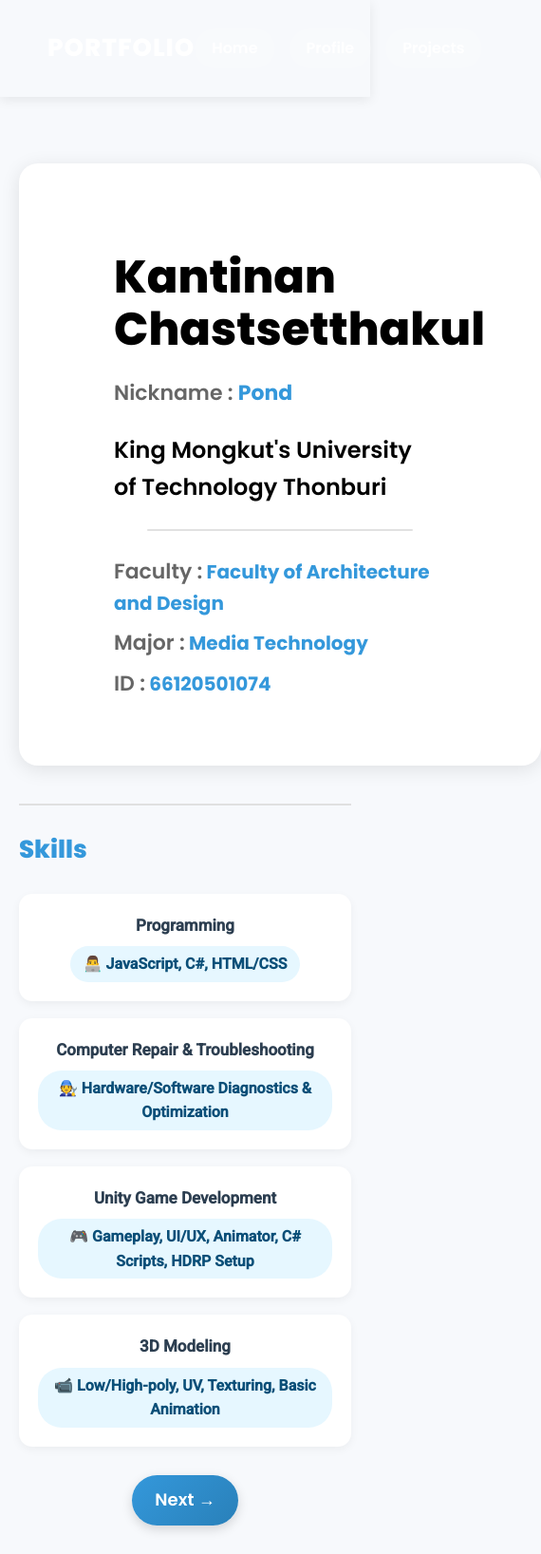
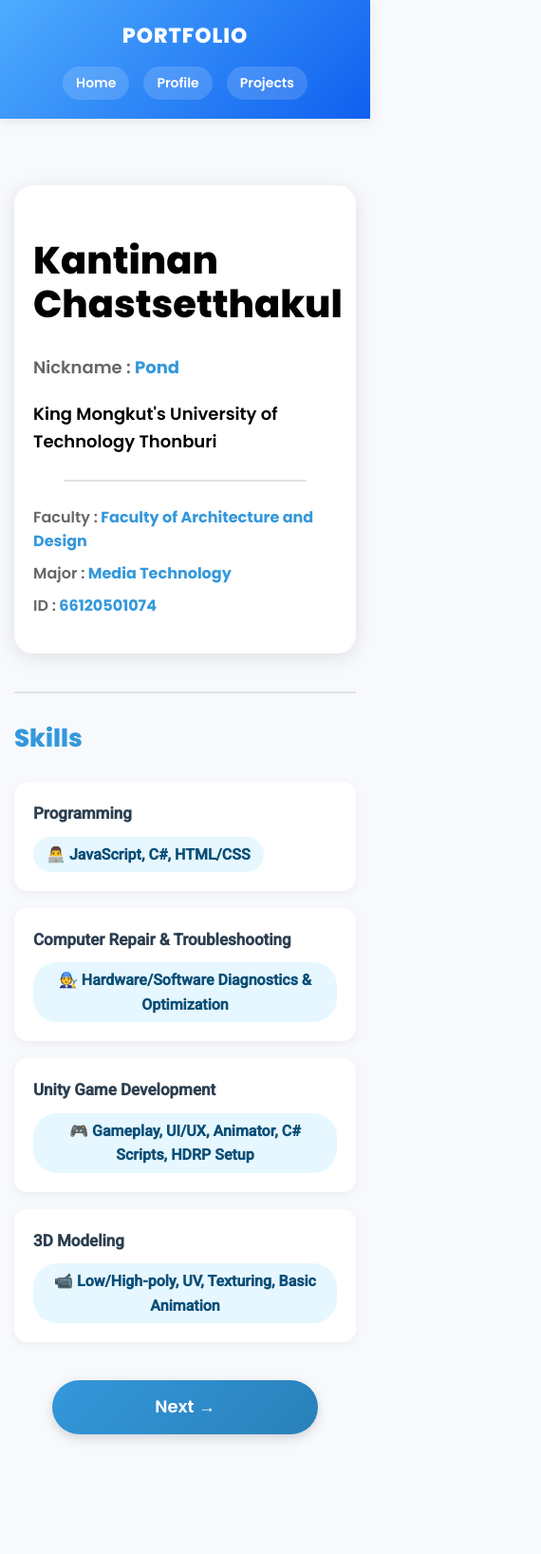
Before and after one commit to 12Pandaman/Portfolio-web-1074, a plain HTML site: page index.html in a window 390 px wide. Shown: the whole page at 95% size, 570 px wide, since content can reach past the window. After the commit the page ends 1540 px from the top, so only its background shows below. Drawn offline with Linux system fonts and the light colour scheme.

Commit message:
Add files via upload

```diff
--- a/style.css
+++ b/style.css
@@ -18,9 +18,9 @@ main {
 
 /* === HEADER === */
 .site-header {
-  background: linear-gradient(135deg, #4facfe);
+  background: linear-gradient(135deg, #4facfe, #0e60ef);
   color: #fff;
-  padding: 30px 0;
+  padding: 20px 0; /* ปรับ Padding เล็กน้อย */
   box-shadow: 0 3px 12px rgba(0, 0, 0, 0.08);
   position: sticky;
   top: 0;
@@ -30,7 +30,7 @@ main {
 .site-header .header-inner {
   max-width: 1000px;
   margin: 0 auto;
-  padding: 0 50px;
+  padding: 0 30px; /* ปรับ Padding ให้สอดคล้องกับ main */
   display: flex;
   align-items: center;
   justify-content: space-between;
@@ -64,8 +64,8 @@ main {
   transform: translateY(-2px);
 }
 
-/* === NAME SECTION === */
-h1 {
+/* === NAME SECTION (index.html) === */
+h1.fullname {
   font-family: 'Poppins', sans-serif;
   font-size: 72px;
   font-weight: 800;
@@ -75,17 +75,16 @@ h1 {
 }
 
 .profile-card {
-  width: 100%;              /* เดิมอาจจะ 60% หรือ 70% — เพิ่มให้ใหญ่ขึ้น */
-  max-width: 800px;        /* ปรับจาก 600px → 800px เพื่อให้ขยายได้กว้างขึ้น */
-  padding:60px 100px;      /* เพิ่มพื้นที่ขอบในให้ดูโปร่งขึ้น */
+  width: 100%;
+  max-width: 800px;
+  padding: 60px 100px;
   background: #fff;
-  border-radius: 20px;     /* มุมโค้งนุ่มขึ้น */
+  border-radius: 20px;
   box-shadow: 0 4px 20px rgba(0, 0, 0, 0.1);
   margin: 40px auto;
   font-family: 'Poppins', sans-serif;
+  box-sizing: border-box; /* เพิ่มเพื่อให้ padding ไม่ล้น */
 }
-
-
 
 .fullname {
   font-size: 48px;
@@ -123,14 +122,18 @@ margin-right: 100px;
   border-radius: 2px;
 }
 
-.faculty, .major, .student-id {
+.faculty,
+.major,
+.student-id {
   font-size: 20px;
   font-weight: 700;
   color: #3498db;
   margin: 8px 0;
 }
 
-.faculty strong, .major strong, .student-id strong {
+.faculty strong,
+.major strong,
+.student-id strong {
   font-size: 22px;
   color: #666;
   margin-bottom: 20px;
@@ -191,60 +194,7 @@ margin-right: 100px;
   text-align: center;
 }
 
-/* === BUTTONS === */
-.btn_next1 {
-  font-family: 'Poppins', sans-serif;
-  font-size: 18px;
-  font-weight: 600;
-  color: #fff;
-  background: linear-gradient(135deg, #3498db, #2980b9);
-  padding: 14px 0;
-  border-radius: 50px;
-  width: 160px;
-  text-align: center;
-  text-decoration: none;
-  display: inline-block;
-  box-shadow: 0 4px 12px rgba(0, 0, 0, 0.15);
-  transition: all 0.3s ease;
-}
-
-.btn_next1:hover {
-  background: linear-gradient(135deg, #2980b9, #1f6391);
-  transform: translateY(-3px);
-  box-shadow: 0 6px 16px rgba(0, 0, 0, 0.25);
-}
-
-/* === RESPONSIVE === */
-@media (max-width: 768px) {
-  h1 {
-    font-size: 52px;
-  }
-
-  .info-line {
-    gap: 15px;
-  }
-
-  .skills h2 {
-    font-size: 26px;
-  }
-
-  .skill-list li {
-    flex-direction: column;
-    gap: 8px;
-  }
-}
-
-@media (max-width: 500px) {
-  main {
-    padding: 30px 20px;
-  }
-
-  h1 {
-    font-size: 40px;
-  }
-}
-
-/* --- Other Page Styles (Retained from original CSS) --- */
+/* --- Other Page Styles (page02.html, project.html) --- */
 
 .container {
   max-width: 800px;
@@ -266,12 +216,12 @@ margin-right: 100px;
 }
 
 .profile img {
-
   height: 250px;
   width: 250px;
   object-fit: cover;
   border: 6px solid #3498db;
   box-shadow: 0 6px 15px rgba(0, 0, 0, 0.2);
+
 }
 
 .card {
@@ -298,7 +248,8 @@ margin-right: 100px;
 
 .card p {
   font-size: 16px;
-  margin: 8px 0;  font-family: 'Poppins', sans-serif;
+  margin: 8px 0;
+  font-family: 'Poppins', sans-serif;
   margin-left: 10px;
 }
 
@@ -319,66 +270,13 @@ margin-right: 100px;
   font-weight: 700;
   font-family: 'Poppins', sans-serif;
 }
+
 .card a {
   display: inline-block;
   min-width: 90px;
   font-weight: 700;
   font-family: 'Poppins', sans-serif;
 }
-
-.btn-group {
-  text-align: center;
-  margin-top: 30px;
-  display: flex;
-  justify-content: center;
-  gap: 20px;
-    font-family: 'Poppins', sans-serif;
-}
-
-.project-list,
-.project,
-.project * {
-  font-family: 'Poppins', sans-serif !important;
-}
-
-.project-list {
-  display: grid;
-  gap: 16px;
-  margin: 18px 0
-
-}
-
-.project {
-  background: #fff;
-  padding: 16px;
-  border-radius: 12px;
-  box-shadow: 0 6px 18px rgba(0, 0, 0, 0.06)
-
-}
-
-.project h2 {
-  margin: 0 0 8px 0
-}
-
-.project-link {
-  display: inline-block;
-  margin-top: 4px;
-  color: #2980b9;
-  text-decoration: none;
-  font-weight: 600
-
-}
-
-.project.highlight {
-  background: linear-gradient(180deg, #f0fbff, #e6f7ff);
-  border: 2px solid #cfeefb;
-  box-shadow: 0 8px 20px rgba(11, 111, 181, 0.06);
-}
-
-.project.highlight h2 {
-  color: #0b6fb5;
-}
-
 
 .link-list {
   list-style: none;
@@ -412,73 +310,23 @@ margin-right: 100px;
   text-decoration: underline;
 }
 
-.btn_back1,
-.btn_next1,
-.btn_next2,
-.btn_next {
-  /* เพิ่ม .btn_next เพื่อให้ใช้สไตล์เดียวกัน */
-  display: inline-flex;
-  font-family: 'Poppins', sans-serif;
-  font-size: 18px;
-  font-weight: 600;
-  color: #fff;
-  background: linear-gradient(135deg, #3498db, #2980b9);
-  border-radius: 50px;
-  text-decoration: none;
-  box-shadow: 0 4px 12px rgba(0, 0, 0, 0.15);
-  transition: all 0.3s ease;
 
-  /* บังคับให้มีขนาดเท่ากัน */
-  box-sizing: border-box;
-  width: 160px;
-  /* เพิ่มความกว้างจากเดิม 140px เป็น 160px ให้ดูดีขึ้น */
-  padding: 14px 0;
-  /* กำหนด padding แนวตั้งเท่านั้น */
-  align-items: center;
-  justify-content: center;
+/* === Projects (project.html) === */
+.project-list,
+.project,
+.project * {
+  font-family: 'Poppins', sans-serif !important;
 }
-
-
-.btn_back1:hover,
-.btn_next1:hover,
-.btn_next2:hover,
-.btn_next:hover {
-  background: linear-gradient(135deg, #2980b9, #1f6391);
-  transform: translateY(-3px);
-  box-shadow: 0 6px 16px rgba(0, 0, 0, 0.25);
-}
-
-
-.btn_back1:active,
-.btn_next1:active,
-.btn_next2:active,
-.btn_next:active {
-  transform: translateY(0);
-  box-shadow: 0 2px 8px rgba(0, 0, 0, 0.2);
-}
-
-
-@media (max-width: 420px) {
-
-  .btn_back1,
-  .btn_next1,
-  .btn_next2,
-  .btn_next {
-    width: auto;
-    padding: 12px 24px;
-  }
-}
-
 
 .project-list {
   display: grid;
-  gap: 16px;
-  margin: 18px 0
+  gap: 24px; /* เพิ่มระยะห่าง */
+  margin: 18px 0;
 }
 
 .project {
   background: #fff;
-  padding: 16px;
+  padding: 24px; /* เพิ่ม Padding */
   border-radius: 12px;
   box-shadow: 0 6px 18px rgba(0, 0, 0, 0.06);
   transition: transform .2s ease, box-shadow .2s ease;
@@ -511,7 +359,7 @@ margin-right: 100px;
   background: linear-gradient(180deg, #f0fbff, #e6f7ff);
   border: 2px solid #cfeefb;
   box-shadow: 0 8px 20px rgba(11, 111, 181, 0.06);
-  padding: 18px 16px;
+  padding: 18px 24px;
 }
 
 .project.highlight h2 {
@@ -520,7 +368,6 @@ margin-right: 100px;
   margin: 0;
 }
 
-/* Image Styling for Game Prototypes */
 .project-img {
   display: block;
   max-width: 100%;
@@ -530,7 +377,169 @@ margin-right: 100px;
   box-shadow: 0 4px 10px rgba(0, 0, 0, 0.1);
 }
 
-/* P tag containing link and image to ensure proper spacing/flow */
 .project p {
   margin: 10px 0 20px 0;
 }
+
+
+/* === BUTTONS === */
+.btn-group {
+  text-align: center;
+  margin-top: 40px; /* เพิ่มระยะห่างด้านบน */
+  display: flex;
+  justify-content: center;
+  gap: 20px;
+  font-family: 'Poppins', sans-serif;
+}
+
+.btn_back1,
+.btn_next1,
+.btn_next {
+  display: inline-flex;
+  font-family: 'Poppins', sans-serif;
+  font-size: 18px;
+  font-weight: 600;
+  color: #fff;
+  background: linear-gradient(135deg, #3498db, #2980b9);
+  border-radius: 50px;
+  text-decoration: none;
+  box-shadow: 0 4px 12px rgba(0, 0, 0, 0.15);
+  transition: all 0.3s ease;
+  box-sizing: border-box;
+  width: 160px;
+  padding: 14px 0;
+  align-items: center;
+  justify-content: center;
+}
+
+
+.btn_back1:hover,
+.btn_next1:hover,
+.btn_next:hover {
+  background: linear-gradient(135deg, #2980b9, #1f6391);
+  transform: translateY(-3px);
+  box-shadow: 0 6px 16px rgba(0, 0, 0, 0.25);
+}
+
+
+.btn_back1:active,
+.btn_next1:active,
+.btn_next:active {
+  transform: translateY(0);
+  box-shadow: 0 2px 8px rgba(0, 0, 0, 0.2);
+}
+
+
+/* === RESPONSIVE DESIGN === */
+
+/* --- Tablet (หน้าจอขนาดกลาง) --- */
+@media (max-width: 768px) {
+  main {
+    padding: 40px 20px;
+  }
+
+  /* Header */
+  .site-header .header-inner {
+    flex-direction: column;
+    gap: 15px;
+  }
+
+  /* Homepage */
+  h1.fullname {
+    font-size: 52px;
+  }
+  .profile-card {
+    padding: 40px 30px;
+  }
+  .fullname {
+    font-size: 38px;
+  }
+  .university {
+    font-size: 20px;
+  }
+  .faculty, .major, .student-id {
+    font-size: 18px;
+  }
+
+  /* Skills */
+  .skills h2 {
+    font-size: 26px;
+  }
+  .skill-list li {
+    flex-direction: column;
+    align-items: flex-start; /* จัดชิดซ้าย */
+    gap: 10px;
+  }
+
+  /* Profile Page */
+  .title {
+    font-size: 38px;
+  }
+  .profile img {
+    width: 200px;
+    height: 200px;
+  }
+}
+
+/* --- Mobile (หน้าจอขนาดเล็ก) --- */
+@media (max-width: 500px) {
+  main {
+    padding: 30px 15px;
+  }
+
+  /* Header */
+  .brand {
+    font-size: 22px;
+  }
+  .nav-link {
+    padding: 6px 14px;
+    font-size: 14px;
+  }
+
+  /* Homepage */
+  h1.fullname {
+    font-size: 40px;
+    margin-bottom: 30px;
+  }
+  .profile-card {
+    padding: 30px 20px;
+  }
+  .fullname {
+    font-size: 32px;
+  }
+  .nickname, .university {
+    font-size: 18px;
+  }
+  .faculty, .major, .student-id, .faculty strong, .major strong, .student-id strong {
+    font-size: 16px;
+  }
+
+  /* Profile Page */
+  .title {
+    font-size: 32px;
+  }
+  .profile img {
+    width: 150px;
+    height: 150px;
+  }
+  .card h2 {
+    font-size: 22px;
+  }
+  .card p, .link-list li {
+    font-size: 14px;
+  }
+  .link-list b, .card p b {
+    min-width: 80px;
+  }
+
+  /* Buttons */
+  .btn-group {
+    flex-direction: column; /* ทำให้ปุ่มเรียงกันแนวตั้ง */
+    align-items: center;
+    gap: 15px;
+  }
+  .btn_back1, .btn_next1, .btn_next {
+    width: 100%; /* ทำให้ปุ่มเต็มความกว้าง */
+    max-width: 280px;
+  }
+}
```
Lines whose indentation alone changed are shown as unchanged.
